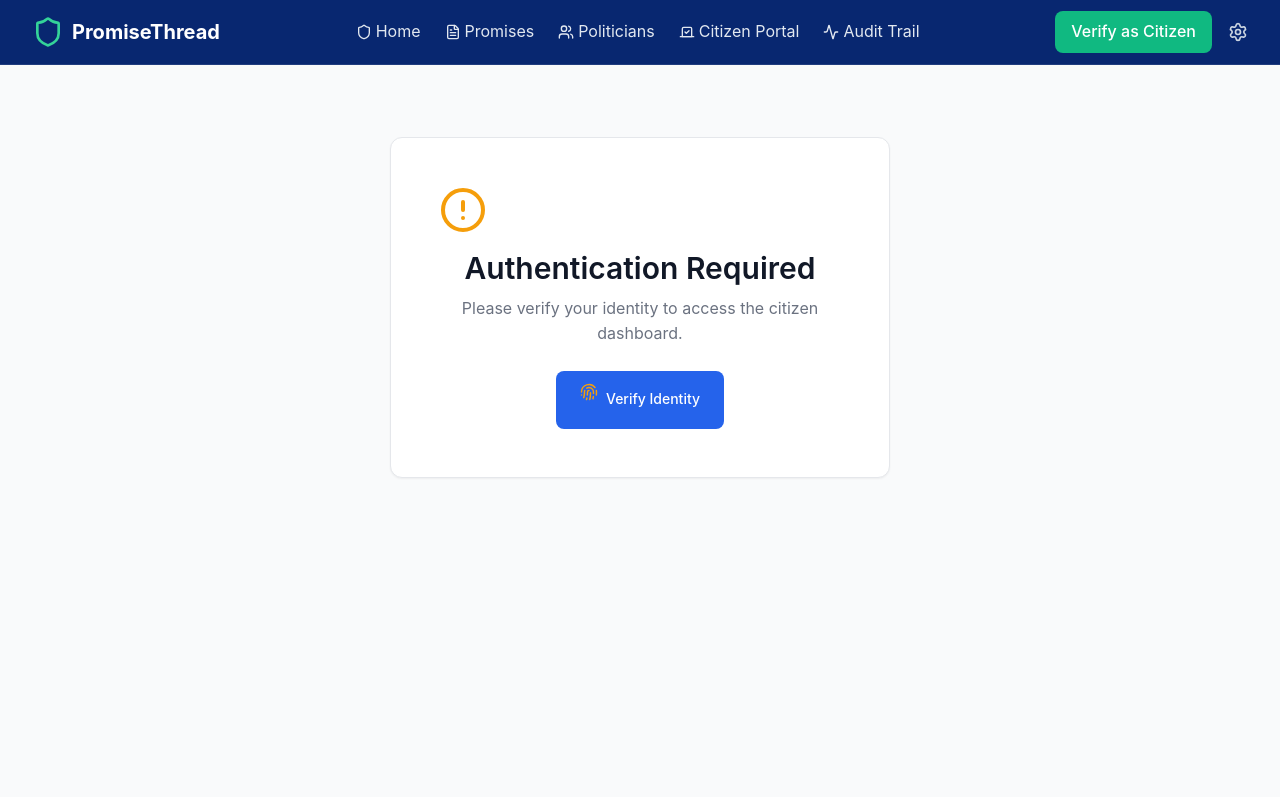
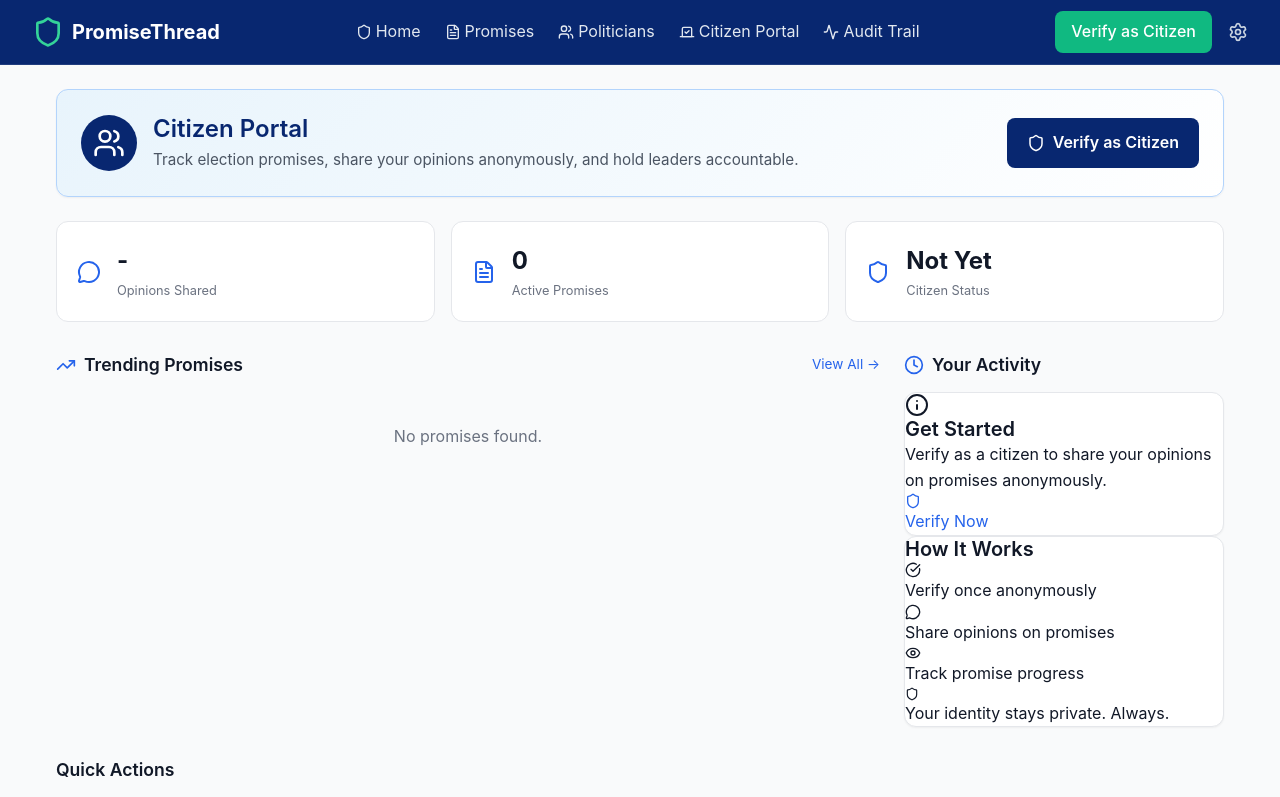
Before and after one commit to Hackfest-2025-TER/HackfestProject, a SvelteKit app in the folder frontend/: page /citizen in a window 1280 px wide. Before the commit this address had no page. Shown: the top 797 px of the page. Built offline with nearby package versions, Linux system fonts and the light colour scheme.

Commit message:
politician Ui changes

```diff
--- a/frontend/src/routes/citizen/+page.svelte
+++ b/frontend/src/routes/citizen/+page.svelte
@@ -4,7 +4,7 @@
   import Footer from '$lib/components/Footer.svelte';
   import ManifestoCard from '$lib/components/ManifestoCard.svelte';
   import HashDisplay from '$lib/components/HashDisplay.svelte';
-  import { Shield, FileText, CheckCircle, Clock, Activity, TrendingUp, Eye, AlertCircle, Fingerprint } from 'lucide-svelte';
+  import { Shield, FileText, CheckCircle, Clock, Activity, TrendingUp, Eye, AlertCircle, Fingerprint, MessageCircle, Users, Info } from 'lucide-svelte';
   import { onMount } from 'svelte';
   import { goto } from '$app/navigation';
   import { authStore, isAuthenticated, credential } from '$lib/stores';
@@ -18,14 +18,9 @@
   let manifestos: any[] = [];
   let isLoading = true;
 
-  // Redirect if not authenticated
+  // Load data without auth requirement
   onMount(async () => {
     if (!browser) return;
-
-    if (!$isAuthenticated) {
-      goto('/auth');
-      return;
-    }
 
     try {
       const data = await getManifestos();
@@ -36,74 +31,70 @@
     isLoading = false;
   });
 
-  // Activity based on voted manifestos
-  $: recentActivity = (userCredential?.usedVotes || []).slice(-3).map(id => ({
+  // Activity based on voted manifestos (or show demo data if not authenticated)
+  $: recentActivity = isAuth
+    ? (userCredential?.usedVotes || []).slice(-3).map(id => ({
         type: 'vote',
-    description: `Voted on manifesto ${id}`,
+        description: `Shared opinion on promise ${id}`,
         time: 'Recently',
         icon: CheckCircle
-  }));
+      }))
+    : [];
 </script>
 
 <svelte:head>
-  <title>Citizen Dashboard - PromiseThread</title>
+  <title>Citizen Portal - PromiseThread</title>
 </svelte:head>
 
 <Header variant="citizen" />
 
 <main class="citizen-dashboard">
   <div class="container">
-    {#if !isAuth}
-      <!-- Not authenticated banner -->
-      <div class="auth-required card">
-        <AlertCircle size={48} />
-        <h2>Authentication Required</h2>
-        <p>Please verify your identity to access the citizen dashboard.</p>
-        <a href="/auth" class="btn btn-primary">
-          <Fingerprint size={18} />
-          Verify Identity
-        </a>
-      </div>
-    {:else}
     <!-- Welcome Banner -->
     <div class="welcome-banner card">
       <div class="banner-content">
         <div class="banner-icon">
-            <Shield size={32} />
+          <Users size={32} />
         </div>
         <div class="banner-text">
-            <h1>Welcome, Citizen</h1>
-            <p>Your identity is protected by zero-knowledge proofs. All actions are anonymous.</p>
+          <h1>Citizen Portal</h1>
+          <p>Track election promises, share your opinions anonymously, and hold leaders accountable.</p>
         </div>
       </div>
-        <div class="session-info">
+      {#if isAuth}
+        <div class="session-info verified">
           <span class="status-indicator online"></span>
-          <span class="session-label">Nullifier:</span>
-          <code>{userCredential?.nullifierShort || '...'}</code>
+          <span class="session-label">Verified Citizen</span>
         </div>
+      {:else}
+        <a href="/auth" class="verify-cta">
+          <Shield size={18} />
+          Verify as Citizen
+        </a>
+      {/if}
     </div>
 
     <!-- Stats Grid -->
     <div class="stats-grid">
       <div class="stat-card">
-          <CheckCircle size={24} />
+        <MessageCircle size={24} />
         <div class="stat-content">
-            <span class="stat-value">{userCredential?.usedVotes?.length || 0}</span>
-            <span class="stat-label">Votes Submitted</span>
+          <span class="stat-value">{isAuth ? (userCredential?.usedVotes?.length || 0) : '-'}</span>
+          <span class="stat-label">Opinions Shared</span>
+        </div>
+      </div>
+      <div class="stat-card">
+        <FileText size={24} />
+        <div class="stat-content">
+          <span class="stat-value">{manifestos.length}</span>
+          <span class="stat-label">Active Promises</span>
         </div>
       </div>
       <div class="stat-card">
         <Shield size={24} />
         <div class="stat-content">
-            <span class="stat-value">{userCredential?.verified ? 'Yes' : 'No'}</span>
-            <span class="stat-label">ZK Verified</span>
-          </div>
-        </div>
-        <div class="stat-card">
-          <Activity size={24} />
-          <div class="stat-content">
-            <span class="stat-value">{manifestos.length}</span>
-            <span class="stat-label">Active Promises</span>
+          <span class="stat-value">{isAuth ? 'Verified' : 'Not Yet'}</span>
+          <span class="stat-label">Citizen Status</span>
         </div>
       </div>
     </div>
@@ -114,16 +105,16 @@
         <div class="section-header">
           <h2>
             <TrendingUp size={20} />
-            Trending Manifestos
+            Trending Promises
           </h2>
           <a href="/manifestos" class="view-all">View All →</a>
         </div>
 
         <div class="manifestos-list">
           {#if isLoading}
-            <p class="loading">Loading manifestos...</p>
+            <p class="loading">Loading promises...</p>
           {:else if manifestos.length === 0}
-            <p class="empty">No manifestos found.</p>
+            <p class="empty">No promises found.</p>
           {:else}
             {#each manifestos as manifesto}
               <ManifestoCard {manifesto} />
@@ -137,13 +128,52 @@
         <div class="section-header">
           <h2>
             <Clock size={20} />
-            Recent Activity
+            Your Activity
           </h2>
         </div>
 
+        {#if !isAuth}
+          <!-- Not verified info card -->
+          <div class="info-card card">
+            <div class="info-icon">
+              <Info size={24} />
+            </div>
+            <div class="info-content">
+              <h4>Get Started</h4>
+              <p>Verify as a citizen to share your opinions on promises anonymously.</p>
+              <a href="/auth" class="info-btn">
+                <Shield size={16} />
+                Verify Now
+              </a>
+            </div>
+          </div>
+
+          <!-- How it works -->
+          <div class="how-it-works card">
+            <h4>How It Works</h4>
+            <ul>
+              <li>
+                <CheckCircle size={16} />
+                <span>Verify once anonymously</span>
+              </li>
+              <li>
+                <MessageCircle size={16} />
+                <span>Share opinions on promises</span>
+              </li>
+              <li>
+                <Eye size={16} />
+                <span>Track promise progress</span>
+              </li>
+            </ul>
+            <p class="privacy-note">
+              <Shield size={14} />
+              Your identity stays private. Always.
+            </p>
+          </div>
+        {:else}
           <div class="activity-list card">
             {#if recentActivity.length === 0}
-            <p class="empty-activity">No recent activity yet. Start voting on manifestos!</p>
+              <p class="empty-activity">No recent activity yet. Start sharing your opinions on promises!</p>
             {:else}
               {#each recentActivity as activity}
                 <div class="activity-item">
@@ -167,9 +197,10 @@
             </h4>
             <HashDisplay hash={userCredential?.nullifier || ''} />
             <p class="nullifier-note">
-            This nullifier proves you're a verified citizen without revealing your identity.
+              This ID proves you're a verified citizen without revealing who you are.
             </p>
           </div>
+        {/if}
       </aside>
     </div>
 
@@ -179,23 +210,22 @@
       <div class="actions-grid">
         <a href="/manifestos" class="action-card">
           <FileText size={24} />
-          <span>Browse Manifestos</span>
+          <span>Browse Promises</span>
         </a>
-        <a href="/citizen/attestation" class="action-card">
-          <CheckCircle size={24} />
-          <span>Submit Attestation</span>
+        <a href={isAuth ? "/citizen/attestation" : "/auth"} class="action-card">
+          <MessageCircle size={24} />
+          <span>Share Opinion</span>
         </a>
         <a href="/audit-trail" class="action-card">
           <Activity size={24} />
           <span>View Audit Trail</span>
         </a>
-        <a href="/settings" class="action-card">
-          <Shield size={24} />
-          <span>Privacy Settings</span>
+        <a href="/politicians" class="action-card">
+          <Users size={24} />
+          <span>View Representatives</span>
         </a>
       </div>
     </div>
-    {/if}
   </div>
 </main>
 
@@ -270,8 +300,8 @@
     justify-content: space-between;
     flex-wrap: wrap;
     gap: var(--space-4);
-    background: linear-gradient(135deg, var(--primary-50), white);
-    border: 1px solid var(--primary-100);
+    background: linear-gradient(135deg, #e8f4fc, white);
+    border: 1px solid #b3d4fc;
   }
 
   .banner-content {
@@ -283,8 +313,8 @@
   .banner-icon {
     width: 56px;
     height: 56px;
-    background: var(--primary-100);
-    color: var(--primary-600);
+    background: #082770;
+    color: white;
     border-radius: 50%;
     display: flex;
     align-items: center;
@@ -294,11 +324,12 @@
   .banner-text h1 {
     font-size: 1.5rem;
     margin-bottom: var(--space-1);
+    color: #082770;
   }
 
   .banner-text p {
-    color: var(--gray-500);
-    font-size: 0.9rem;
+    color: var(--gray-600);
+    font-size: 0.95rem;
   }
 
   .session-info {
@@ -309,6 +340,31 @@
     background: white;
     border-radius: var(--radius-lg);
     border: 1px solid var(--gray-200);
+  }
+
+  .session-info.verified {
+    background: var(--success-50);
+    border-color: var(--success-200);
+    color: var(--success-700);
+    font-weight: 500;
+  }
+
+  .verify-cta {
+    display: flex;
+    align-items: center;
+    gap: var(--space-2);
+    padding: var(--space-3) var(--space-5);
+    background: #082770;
+    color: white;
+    border-radius: var(--radius-lg);
+    text-decoration: none;
+    font-weight: 600;
+    transition: all 0.2s;
+  }
+
+  .verify-cta:hover {
+    background: #0a3490;
+    transform: translateY(-1px);
   }
 
   .status-indicator {
--- a/frontend/src/routes/politicians/+page.svelte
+++ b/frontend/src/routes/politicians/+page.svelte
@@ -2,7 +2,7 @@
   import { onMount } from 'svelte';
   import Header from '$lib/components/Header.svelte';
   import Footer from '$lib/components/Footer.svelte';
-  import { Search, Filter, Shield, Award, Clock, FileText, ChevronRight } from 'lucide-svelte';
+  import { Search, Filter, Shield, Award, Clock, FileText, ChevronRight, CheckCircle, AlertCircle } from 'lucide-svelte';
 
   // Fetch politicians from API
   let politicians: any[] = [];
@@ -50,10 +50,28 @@
     const broken = total - kept;
     return { kept, broken, pending: 0 };
   }
+
+  // Get human-readable overall status
+  function getOverallStatus(score: number) {
+    if (score >= 80) return 'Mostly Kept';
+    if (score >= 60) return 'Mixed Progress';
+    if (score >= 40) return 'Needs Attention';
+    return 'Mostly Not Kept';
+  }
+
+  // Handle image error - fallback to placeholder
+  function handleImageError(event: Event) {
+    const img = event.target as HTMLImageElement;
+    img.style.display = 'none';
+    const placeholder = img.nextElementSibling as HTMLElement;
+    if (placeholder) {
+      placeholder.style.display = 'flex';
+    }
+  }
 </script>
 
 <svelte:head>
-  <title>Politicians - PromiseThread</title>
+  <title>Elected Representatives - PromiseThread</title>
 </svelte:head>
 
 <Header />
@@ -62,8 +80,8 @@
   <div class="container">
     <!-- Page Header -->
     <div class="page-header">
-      <h1>Politicians Directory</h1>
-      <p>Track the integrity and promise fulfillment of elected officials</p>
+      <h1>Elected Representatives</h1>
+      <p>See what elected leaders promised and how those promises are progressing.</p>
     </div>
 
     <!-- Search & Filters -->
@@ -106,7 +124,14 @@
           <div class="card-header">
             <div class="avatar">
               {#if politician.image_url}
-                <img src={politician.image_url} alt={politician.name} />
+                <img
+                  src={politician.image_url}
+                  alt={politician.name}
+                  on:error={handleImageError}
+                />
+                <div class="avatar-placeholder" style="display: none;">
+                  {politician.name.charAt(0)}
+                </div>
               {:else}
                 <div class="avatar-placeholder">{politician.name.charAt(0)}</div>
               {/if}
@@ -120,47 +145,58 @@
                   </span>
                 {/if}
               </div>
-              <p class="title">{politician.title}</p>
-              <span class="party">{politician.party}</span>
+              <p class="title">{politician.title} • {politician.party}</p>
             </div>
           </div>
 
-          <!-- Integrity Score -->
-          <div class="score-section">
-            <div class="score-header">
-              <span class="score-label">Integrity Score</span>
-              <span class="score-value {getScoreColor(politician.integrity_score)}">
-                {politician.integrity_score}%
-              </span>
+          <!-- Promise Summary (Primary Focus) -->
+          <div class="promise-summary">
+            <h4>Promise Summary</h4>
+            <div class="promise-stats">
+              <div class="stat kept">
+                <CheckCircle size={16} />
+                <span class="stat-value">{stats.kept}</span>
+                <span class="stat-label">Being Kept</span>
+              </div>
+              <div class="stat broken">
+                <AlertCircle size={16} />
+                <span class="stat-value">{stats.broken}</span>
+                <span class="stat-label">Not Being Kept</span>
+              </div>
+              <div class="stat pending">
+                <Clock size={16} />
+                <span class="stat-value">{stats.pending}</span>
+                <span class="stat-label">Under Review</span>
+              </div>
             </div>
-            <div class="score-bar">
+          </div>
+
+          <!-- Promise Fulfillment Bar -->
+          <div class="fulfillment-section">
+            <div class="fulfillment-header">
+              <span class="fulfillment-label">Promise Fulfillment</span>
+              <span class="fulfillment-percentage">{politician.integrity_score}%</span>
+            </div>
+            <div class="fulfillment-bar">
               <div
-                class="score-fill {getScoreColor(politician.integrity_score)}"
+                class="fulfillment-fill {getScoreColor(politician.integrity_score)}"
                 style="width: {politician.integrity_score}%"
               ></div>
             </div>
           </div>
 
-          <!-- Promise Stats -->
-          <div class="promise-stats">
-            <div class="stat">
-              <span class="stat-value kept">{stats.kept}</span>
-              <span class="stat-label">Kept</span>
-            </div>
-            <div class="stat">
-              <span class="stat-value broken">{stats.broken}</span>
-              <span class="stat-label">Broken</span>
-            </div>
-            <div class="stat">
-              <span class="stat-value pending">{stats.pending}</span>
-              <span class="stat-label">Pending</span>
-            </div>
+          <!-- Overall Status (Human-readable) -->
+          <div class="overall-status">
+            <span class="status-label">Overall Status:</span>
+            <span class="status-value {getScoreColor(politician.integrity_score)}">
+              {getOverallStatus(politician.integrity_score)}
+            </span>
           </div>
 
           <div class="card-footer">
             <span class="manifesto-count">
               <FileText size={14} />
-              {politician.manifestos} Manifestos
+              {politician.manifestos} Promises Published
             </span>
             <ChevronRight size={18} />
           </div>
@@ -200,10 +236,12 @@
   .page-header h1 {
     font-size: 2rem;
     margin-bottom: var(--space-2);
+    color: #082770;
   }
 
   .page-header p {
-    color: var(--gray-500);
+    color: var(--gray-600);
+    font-size: 1.1rem;
   }
 
   .controls-bar {
@@ -297,6 +335,29 @@
     font-size: 1.25rem;
     font-weight: 600;
     flex-shrink: 0;
+    position: relative;
+    overflow: hidden;
+  }
+
+  .avatar img {
+    width: 100%;
+    height: 100%;
+    object-fit: cover;
+    position: absolute;
+    top: 0;
+    left: 0;
+  }
+
+  .avatar-placeholder {
+    width: 100%;
+    height: 100%;
+    display: flex;
+    align-items: center;
+    justify-content: center;
+    background: #082770;
+    color: white;
+    font-size: 1.5rem;
+    font-weight: 600;
   }
 
   .info {
@@ -333,101 +394,141 @@
     color: var(--gray-400);
   }
 
-  .score-section {
-    padding: var(--space-3);
+  /* Promise Summary Section */
+  .promise-summary {
+    padding: var(--space-4);
     background: var(--gray-50);
     border-radius: var(--radius-lg);
   }
 
-  .score-header {
+  .promise-summary h4 {
+    font-size: 0.875rem;
+    color: var(--gray-600);
+    margin: 0 0 var(--space-3) 0;
+    font-weight: 500;
+  }
+
+  .promise-stats {
+    display: flex;
+    gap: var(--space-4);
+    flex-wrap: wrap;
+  }
+
+  .stat {
+    display: flex;
+    flex-direction: column;
+    align-items: center;
+    gap: var(--space-1);
+    flex: 1;
+    min-width: 70px;
+  }
+
+  .stat.kept {
+    color: var(--success-600);
+  }
+
+  .stat.broken {
+    color: var(--error-600);
+  }
+
+  .stat.pending {
+    color: var(--warning-600);
+  }
+
+  .stat-value {
+    font-size: 1.5rem;
+    font-weight: 700;
+  }
+
+  .stat-label {
+    font-size: 0.7rem;
+    color: var(--gray-500);
+    text-align: center;
+  }
+
+  /* Promise Fulfillment Bar */
+  .fulfillment-section {
+    padding: var(--space-3);
+    background: white;
+    border: 1px solid var(--gray-100);
+    border-radius: var(--radius-md);
+  }
+
+  .fulfillment-header {
     display: flex;
     justify-content: space-between;
     align-items: center;
     margin-bottom: var(--space-2);
   }
 
-  .score-label {
-    font-size: 0.75rem;
-    color: var(--gray-500);
+  .fulfillment-label {
+    font-size: 0.8rem;
+    color: var(--gray-600);
     font-weight: 500;
   }
 
-  .score-value {
+  .fulfillment-percentage {
     font-size: 0.9rem;
     font-weight: 700;
+    color: var(--gray-900);
   }
 
-  .score-value.success {
-    color: var(--success-600);
-  }
-
-  .score-value.warning {
-    color: var(--warning-600);
-  }
-
-  .score-value.error {
-    color: var(--error-600);
-  }
-
-  .score-bar {
-    height: 6px;
+  .fulfillment-bar {
+    height: 8px;
     background: var(--gray-200);
     border-radius: var(--radius-full);
     overflow: hidden;
   }
 
-  .score-fill {
+  .fulfillment-fill {
     height: 100%;
     border-radius: var(--radius-full);
     transition: width 0.5s ease-out;
   }
 
-  .score-fill.success {
-    background: var(--success-500);
+  .fulfillment-fill.success {
+    background: linear-gradient(90deg, #10b981, #34d399);
   }
 
-  .score-fill.warning {
-    background: var(--warning-500);
+  .fulfillment-fill.warning {
+    background: linear-gradient(90deg, #f59e0b, #fbbf24);
   }
 
-  .score-fill.error {
-    background: var(--error-500);
+  .fulfillment-fill.error {
+    background: linear-gradient(90deg, #ef4444, #f87171);
   }
 
-  .promise-stats {
+  /* Overall Status */
+  .overall-status {
     display: flex;
-    justify-content: space-around;
+    align-items: center;
     gap: var(--space-2);
+    padding: var(--space-3);
+    background: var(--gray-50);
+    border-radius: var(--radius-md);
   }
 
-  .stat {
-    text-align: center;
+  .status-label {
+    font-size: 0.8rem;
+    color: var(--gray-500);
+    font-weight: 500;
   }
 
-  .stat-value {
-    display: block;
-    font-size: 1.25rem;
-    font-weight: 700;
-    margin-bottom: var(--space-1);
+  .status-value {
+    font-size: 0.95rem;
+    font-weight: 600;
   }
 
-  .stat-value.kept {
+  .status-value.success {
     color: var(--success-600);
   }
 
-  .stat-value.broken {
-    color: var(--error-600);
+  .status-value.warning {
+    color: var(--warning-600);
   }
 
-  .stat-value.pending {
-    color: var(--gray-500);
-  }
-
-  .stat-label {
-    font-size: 0.7rem;
-    color: var(--gray-400);
-    text-transform: uppercase;
-    letter-spacing: 0.05em;
+  .status-value.error {
+    color: var(--error-600);
   }
 
   .card-footer {
@@ -457,22 +558,4 @@
   .error-state {
     color: var(--error);
   }
-
-  .avatar img {
-    width: 100%;
-    height: 100%;
-    object-fit: cover;
-  }
-
-  .avatar-placeholder {
-    width: 100%;
-    height: 100%;
-    display: flex;
-    align-items: center;
-    justify-content: center;
-    background: var(--primary);
-    color: white;
-    font-size: 1.5rem;
-    font-weight: 600;
-  }
 </style>
```
Lines whose indentation alone changed are shown as unchanged.
